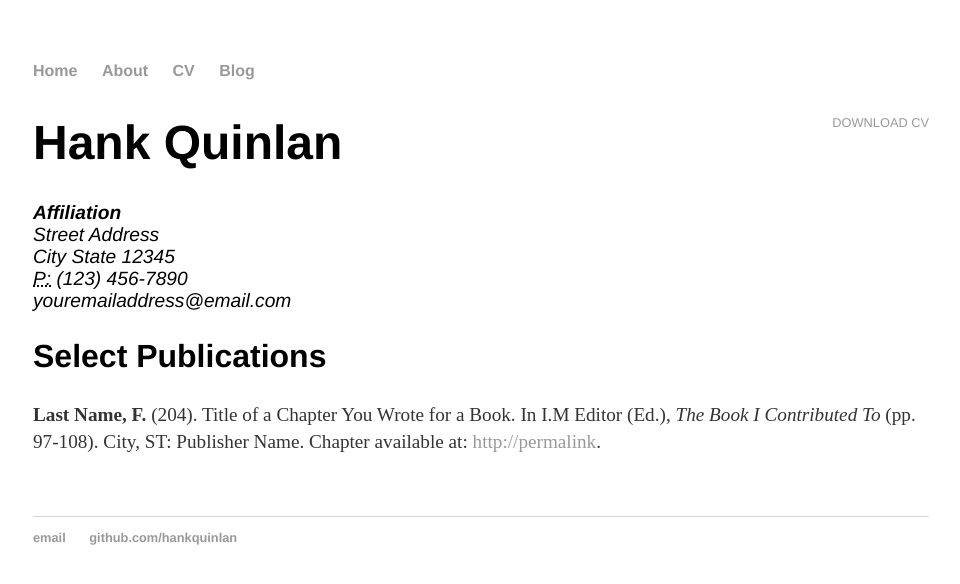
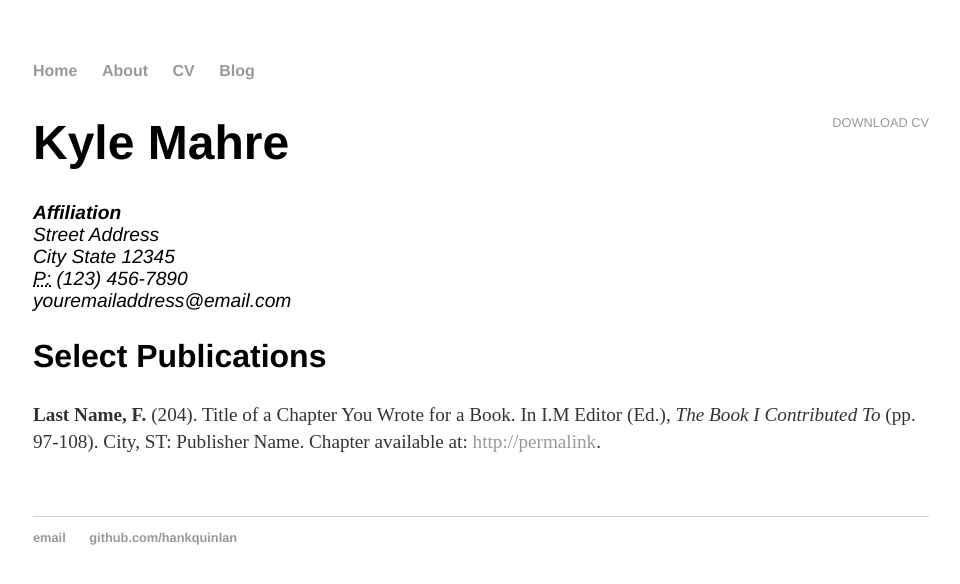
Before and after one commit to kfmahre/kfmahre.github.io, a Jekyll site: the page built from cv/index.html, in a window 1280 px wide. Shown: the top 584 px of the page, without its empty margins (159-1119 px from the left). Built offline with Jekyll 4.4.1, drawn with Linux system fonts in a browser that asks for light colours.

Commit message:
added my name to stuff

```diff
--- a/cv/index.html
+++ b/cv/index.html
@@ -5,7 +5,7 @@ title: CV of Your Name
 
 	<div class="cv">
 		<a href="#" class="download" title="Download CV as PDF">Download CV</a>
-					<h1>Hank Quinlan</h1>
+					<h1>Kyle Mahre</h1>
 					<address>
 					<strong>Affiliation</strong><br>
 					Street Address<br>
```
